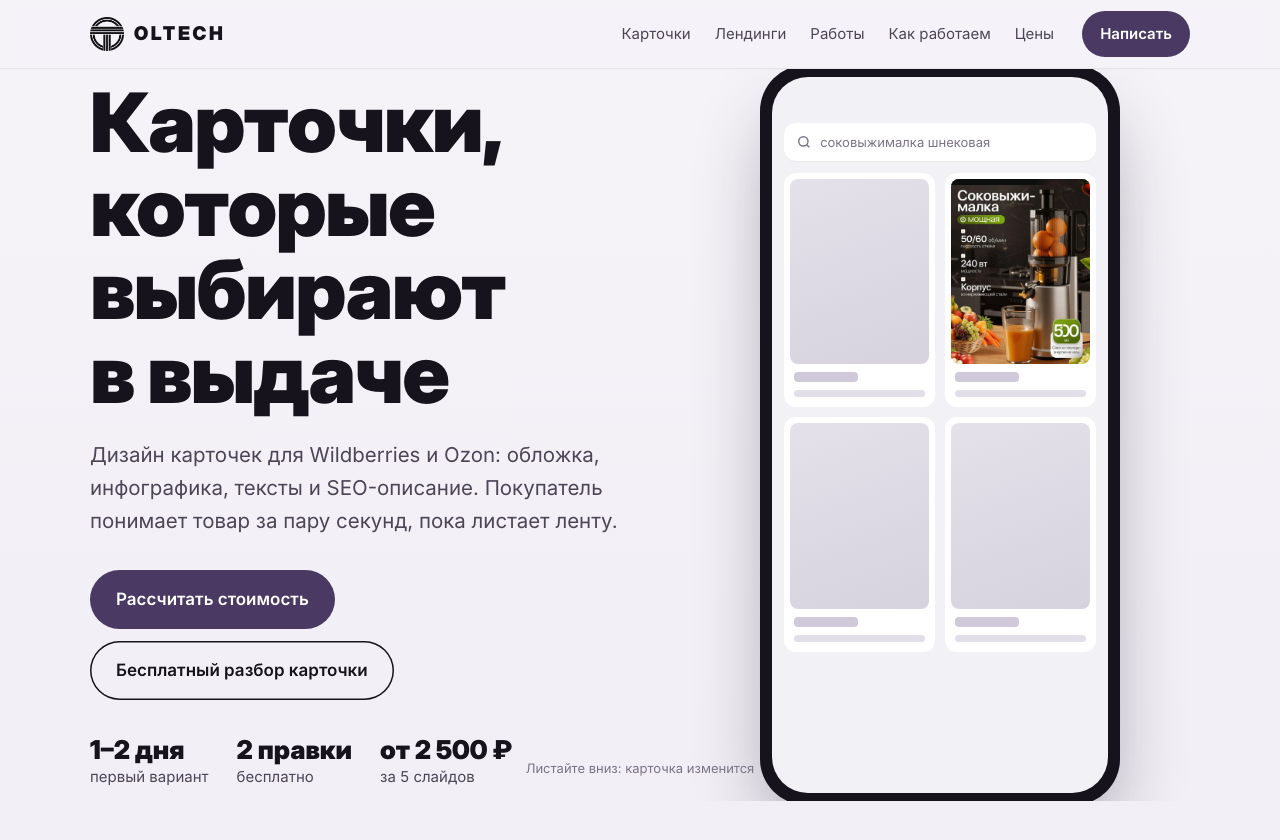
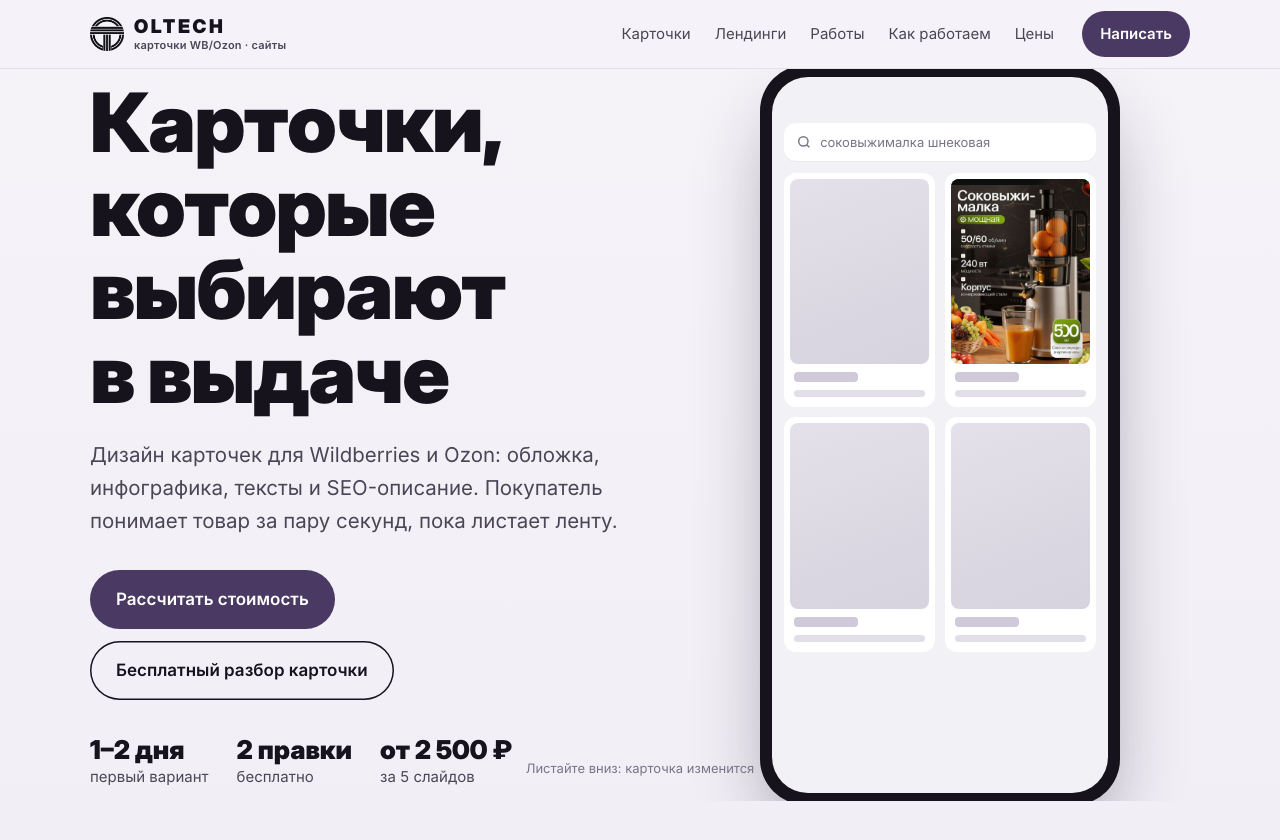
Before and after one commit to ivoshop23-creator/oltech-site, a plain HTML site: page index.html in a window 1280 px wide. Shown: the top 840 px of the page. Drawn offline with Linux system fonts and the light colour scheme.

Commit message:
Шапка: подпись под логотипом «карточки WB/Ozon · сайты»
Co-Authored-By: Claude Opus 5.5 <noreply@anthropic.com>
Claude-Session: https://claude.ai/code/session_01FEsxZwhJGotpDPirLJxP2K

```diff
--- a/assets/css/style.css
+++ b/assets/css/style.css
@@ -54,6 +54,9 @@ p+p{margin-top:.8em}
 .brand{display:flex;align-items:center;gap:10px;text-decoration:none}
 .brand img{width:34px;height:34px}
 .brand b{font-family:var(--display);font-weight:900;font-size:19px;letter-spacing:.14em}
+.brand-t{display:flex;flex-direction:column;line-height:1}
+.brand-t small{margin-top:4px;font-size:11px;font-weight:600;letter-spacing:.02em;color:var(--ink-2);white-space:nowrap}
+@media(max-width:380px){.brand-t small{display:none}}
 .nav{display:flex;gap:24px;margin-left:auto}
 .nav a{text-decoration:none;font-size:15px;color:var(--ink-2)}
 .nav a:hover,.nav a[aria-current]{color:var(--ink)}
--- a/index.html
+++ b/index.html
@@ -15,7 +15,7 @@
 <link rel="icon" href="/favicon.png" type="image/png">
 <link rel="apple-touch-icon" href="/apple-touch-icon.png">
 <link rel="preload" href="/assets/fonts/inter-display-900.woff" as="font" type="font/woff" crossorigin>
-<link rel="stylesheet" href="/assets/css/style.css?v=10">
+<link rel="stylesheet" href="/assets/css/style.css?v=11">
 <script type="application/ld+json">
 {"@context":"https://schema.org","@type":"ProfessionalService","name":"OLTECH","url":"https://oltech24.ru/","logo":"https://oltech24.ru/assets/img/logo.png","image":"https://oltech24.ru/og.jpg","description":"Дизайн карточек товаров для Wildberries и Ozon, SEO-описания и лендинги.","areaServed":"RU","founder":{"@type":"Person","name":"Олег"}}
 </script>
@@ -25,7 +25,7 @@
 
 <header class="top">
   <div class="wrap">
-    <a class="brand" href="/" aria-label="OLTECH, на главную"><img src="/assets/img/logo.png" alt="" width="34" height="34"><b>OLTECH</b></a>
+    <a class="brand" href="/" aria-label="OLTECH, на главную"><img src="/assets/img/logo.png" alt="" width="34" height="34"><span class="brand-t"><b>OLTECH</b><small>карточки WB/Ozon · сайты</small></span></a>
     <nav class="nav" id="nav" aria-label="Разделы">
       <a href="/kartochki/">Карточки</a>
       <a href="/lendingi/">Лендинги</a>
```
Also changed, not shown: 404.html (+1 -1 lines), ceny/index.html (+2 -2 lines), kartochki/index.html (+2 -2 lines), lendingi/index.html (+2 -2 lines), privacy/index.html (+2 -2 lines).
